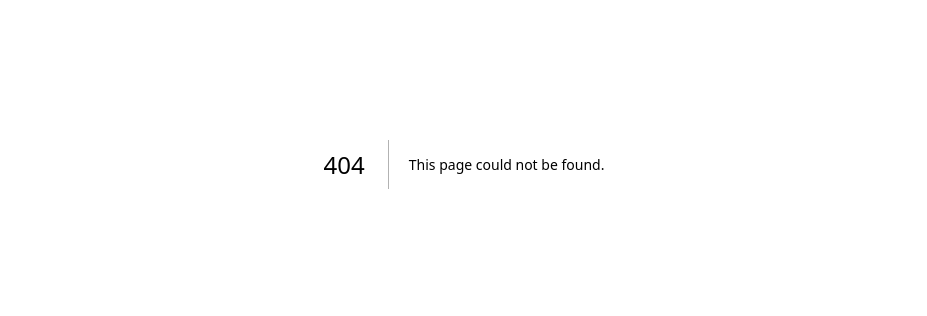
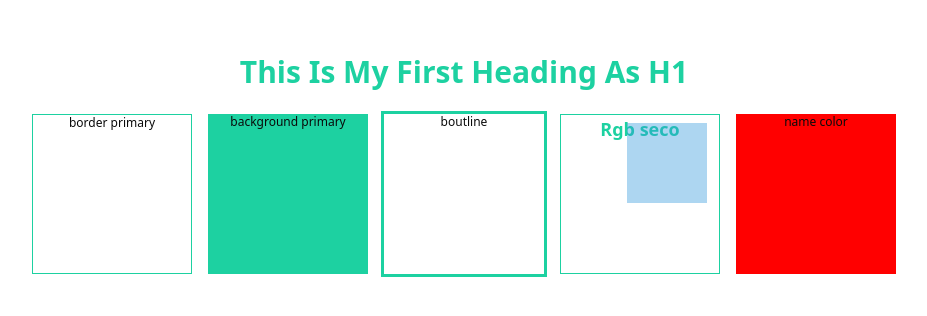
Before and after one commit to waji-git/cinescope-b05, a Next.js app: page /genres in a window 1280 px wide. Before the commit this address had no page. Shown: the part 236-552 px from the top of the page, without its empty margins (176-1103 px from the left). Built offline with nearby package versions, Linux system fonts and the light colour scheme.

Commit message:
primary color

```diff
--- /dev/null
+++ b/app/genres/page.tsx
@@ -0,0 +1,78 @@
+
+export default function GenresPage() {
+   return (
+
+ <div className="flex flex-col min-h-screen items-center justify-center  p-6 gap-6">
+    <h1 className="text-primary font-bold text-3xl text capitalize">This is my first Heading as h1</h1>
+
+    <div className="flex gap-4">
+    <div className="w-40 h-40 border-primary border text-xs text-center">border primary</div>
+    <div className="w-40 h-40 bg-primary text-xs text-center">background primary</div>
+     <div className="w-40 h-40 outline-3 outline-primary text-xs text-center">boutline</div>
+
+      <div className="w-40 h-40  relative border border-primary">
+        <h1 className="text-primary font-bold text-lg  text-center">Rgb seco</h1>
+         <div className="w-20 h-20 bg-secondary absolute top-2 right-3"> </div>
+
+      </div>
+      <div className="w-40 h-40 relative bg-accent text-xs text-center"> name color</div>
+
+
+    </div>
+    </div>
+
+
+)
+}
+
+ //  <div className="text-center min-h-screen">
+    //   <MainNav />
+    //   <main className="flex flex-col justify-center items-center gap-4 bg-purple-400 text-2xl py-60">
+    //             <Link href="/" className="text-white bg-black px-4 py-2 rounded">Back Home Page </Link>
+    //   </main>
+
+//     return (
+//  <div className="flex min-h-screen items-center justify-center bg-amber-200 p-6 ">
+
+// <div className="grid grid-cols-1 sm:grid-cols-2 md:grid-col-3 lg:grid-cols-4  gap-6">
+
+// <div className="w-30 h-40 bg-red-200" >div-01</div>
+//  <div className="w-30 h-40 bg-green-200" >div-01</div>
+//  <div className="w-30 h-40 bg-purple-200" >div-01</div>
+//  <div className="w-30 h-40 bg-orange-200" >div-01</div>
+//  <div className="w-30 h-40 bg-pink-200" >div-01</div>
+//  <div className="w-30 h-40 bg-cyan-200" >div-01</div>
+//   <div className="w-30 h-40 bg-blue-200" >div-01</div>
+//  <div className="w-30 h-40 bg-sky-200" >div-01 </div>
+//  </div>
+//   </div>
+// )
+// }
+
+
+//   example 01
+ //       return (
+//     <div className="flex flex-col md:flex-row bg-purple-300 min-h-screen">
+
+//    <div className="h-20 w-30 p-6 bg-green-200 rounded text-center">div-1 </div>
+//        <div className="h-20 w-30 p-6 bg-red-200 rounded text-center">div-2</div>
+//        <div className="h-20 w-30 p-6 bg-orange-200 rounded text-center">div-3</div>
+//         <div className="h-20 w-30 p-6 bg-yellow-200 rounded text-center">div-4 </div>
+//      </div>
+
+//   )
+// }
+//   return (
+//     <div className="flex flex-col md:flex-row bg-purple-300 min-h-screen">
+
+//   <div className="flex-1 bg-green-200  text-center">div-1 </div>
+//   <div className="flex-1 bg-red-200 text-center">div-2 </div>
+//   <div className="flex-1 bg-orange-200  text-center">div-3 </div>
+//   <div className="flex-1 bg-yellow-200  text-center">div-4 </div>
+
+
+//         </div>
+
+
+//   )
+// }
--- a/app/globals.css
+++ b/app/globals.css
@@ -51,13 +51,13 @@
   --card-foreground: oklch(0.145 0 0);
   --popover: oklch(1 0 0);
   --popover-foreground: oklch(0.145 0 0);
-  --primary: oklch(0.205 0 0);
+  --primary: #1DD1A1;
   --primary-foreground: oklch(0.985 0 0);
-  --secondary: oklch(0.97 0 0);
+  --secondary: rgba(52, 152, 219, 0.4);
   --secondary-foreground: oklch(0.205 0 0);
   --muted: oklch(0.97 0 0);
   --muted-foreground: oklch(0.556 0 0);
-  --accent: oklch(0.97 0 0);
+  --accent: red;
   --accent-foreground: oklch(0.205 0 0);
   --destructive: oklch(0.577 0.245 27.325);
   --border: oklch(0.922 0 0);
--- a/app/movies/page.tsx
+++ b/app/movies/page.tsx
@@ -6,10 +6,13 @@ export default function MoviesPage() {
      <div className="text-center min h-screen">
      <MainNav />
     <div className="text-center min h-screen">
-        <main className = "h-96 bg-purple-400">content </main>
-        <Link href="/" className= "text-white bg-black"> back home page</Link>
-    <footer className="h-72 bg-orange-500" >this my footer</footer>
+        <main className = "flex flex-col justify-center items-center gap-4 flex-12 bg-purple-400 text-2xl py-60">This is My Movie page
+          <Link href="/" className= "text-white bg-black"> back home page</Link>
+        </main>
+
+
    </div>
    </div>
   );
 }
+// h-96 bg-purple-400 flex flex-col justify-center items-center gap-4 flex-12
--- a/components/main-nav.tsx
+++ b/components/main-nav.tsx
@@ -18,7 +18,7 @@ export default function MainNav() {
 
       <nav className="ml-auto flex items-center gap-4">
     <Link href="/movies">movies</Link>
-    <Link href="/movies">genres</Link>
+    <Link href="/genres">genres</Link>
     <Link href="/movies">about</Link>
     <Link href="/movies">admin</Link>
       <ModeToggle />
```
